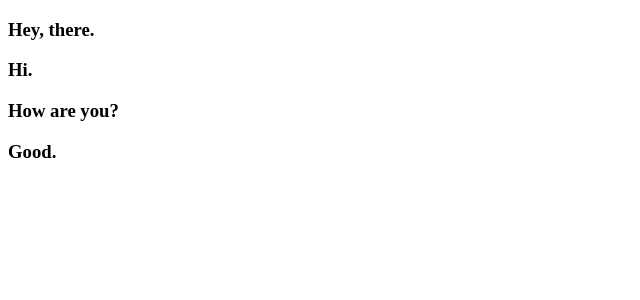
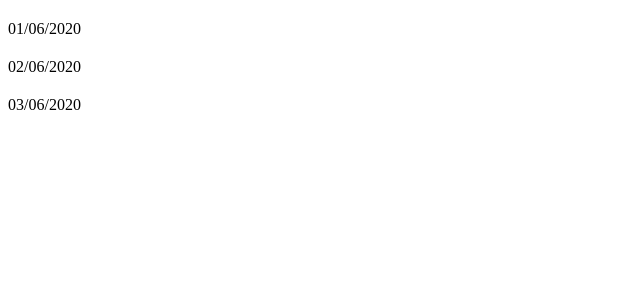
Before and after one commit to DrLouLou/essential_react, a React (Create React App) app: page / in a window 1280 px wide. Shown: the top 300 px of the page, without its empty margins (0-640 px from the left). Built offline with nearby package versions, Linux system fonts and the light colour scheme.

Commit message:
added messageList data

```diff
--- a/src/index.js
+++ b/src/index.js
@@ -1,26 +1,32 @@
 import React from 'react';
 import ReactDOM from 'react-dom';
+
+let messageList = [
+  {"msg": "Hi, how are you?", "date": "01/06/2020"},
+  {"msg": "I'm well; how about you?", "date": "02/06/2020"},
+  {"msg": "Very good thank you.", "date": "03/06/2020"}
+]
 
 const Message = (props) => {
   return (
     <section>
       <h1>{props.msg}</h1>
+      <p>{props.date}</p>
     </section>
   )
 }
 
-const Chat = () => {
+const Chat = ({messageList}) => {
   return (
-    <section>
-      <Message msg='Hey, there.'/>
-      <Message msg='Hi.'/>
-      <Message msg='How are you?'/>
-      <Message msg='Good.'/>
-    </section>
+    <div>
+      {messageList.map(
+        message => <Message msg = {message.content} date = {message.date}/>
+      )}
+    </div>
   )
 }
 
 ReactDOM.render(
-  <Chat/>,
+  <Chat messageList = {messageList} />,
   document.getElementById("root")
 )
```
